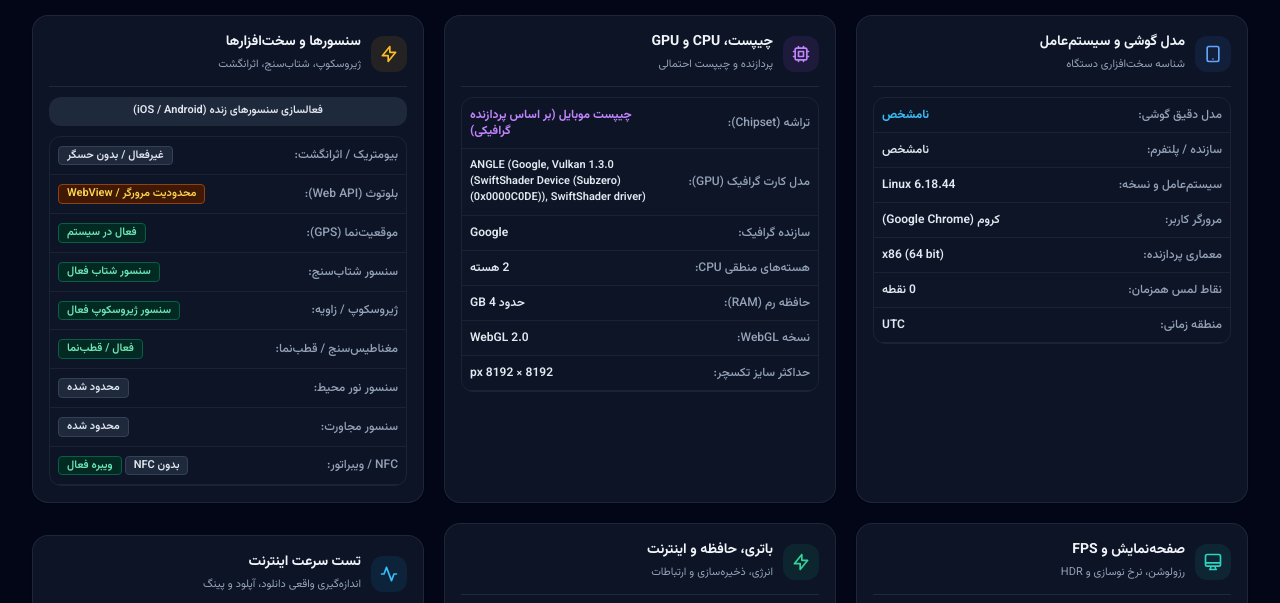
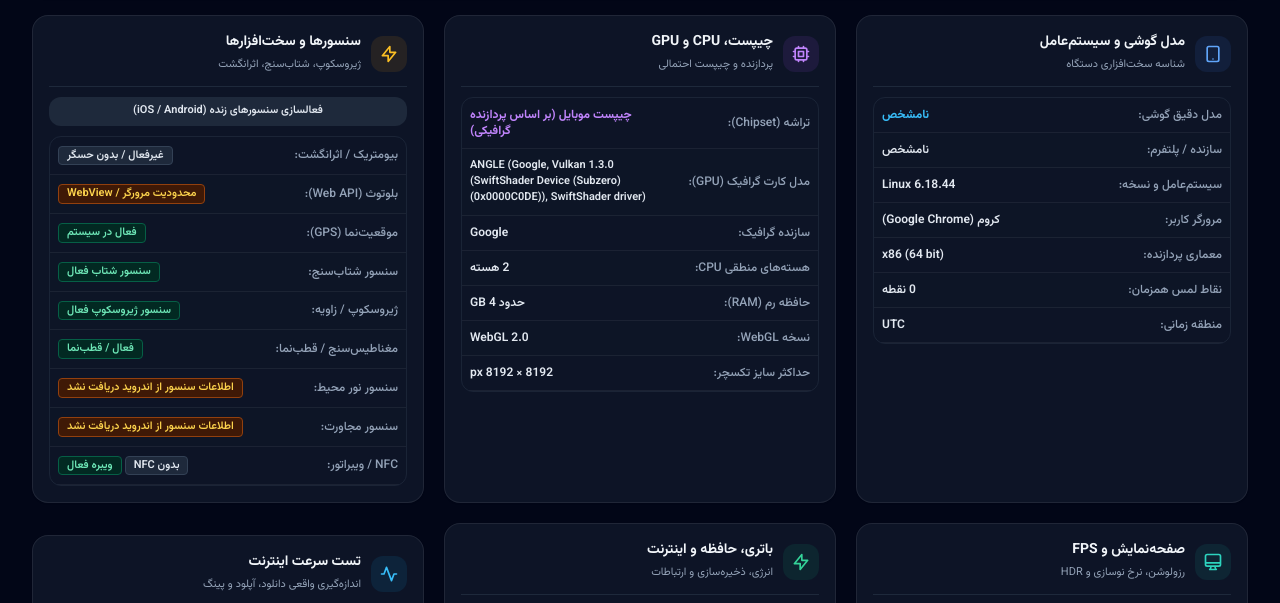
Before and after one commit to masoud73d/etela-ate-system-, a plain HTML site: page index.html in a window 1280 px wide. Shown: the part 117-720 px from the top of the page. Drawn offline with nearby package versions, Linux system fonts and the light colour scheme.

Commit message:
Detect light and proximity sensors through Android bridge

```diff
--- a/index.html
+++ b/index.html
@@ -865,9 +865,50 @@
             // Magnetometer / Compass heading
             document.getElementById('mag-status').innerHTML = ('Magnetometer' in window || 'ondeviceorientationabsolute' in window) ? makeBadge('فعال / قطب‌نما', 'success') : makeBadge('محدود در مرورگر', 'info');
 
-            // Ambient Light & Proximity
-            document.getElementById('light-status').innerHTML = ('AmbientLightSensor' in window) ? makeBadge('پشتیبانی می‌شود', 'success') : makeBadge('محدود شده', 'info');
-            document.getElementById('proximity-status').innerHTML = ('ProximitySensor' in window || 'ondeviceproximity' in window) ? makeBadge('پشتیبانی می‌شود', 'success') : makeBadge('محدود شده', 'info');
+            // Android WebView does not expose AmbientLightSensor/ProximitySensor
+            // consistently. Ask the native SensorManager bridge for real hardware data.
+            const nativeInfo = readNativeDeviceInfo(true);
+            const nativeSensors = nativeInfo && Array.isArray(nativeInfo.sensors)
+                ? nativeInfo.sensors : null;
+
+            function showHardwareSensorStatus(elementId, nativeFlag, nativeName, sensorType, browserApiAvailable, label) {
+                const element = document.getElementById(elementId);
+                let detected = typeof nativeFlag === 'boolean' ? nativeFlag : null;
+                let name = nativeName || '';
+
+                if (detected === null && nativeSensors) {
+                    const match = nativeSensors.find(sensor => Number(sensor.type) === sensorType);
+                    detected = !!match;
+                    if (match && match.name) name = match.name;
+                }
+
+                if (detected === true) {
+                    element.innerHTML = makeBadge('شناسایی شد', 'success', name || label);
+                } else if (detected === false) {
+                    element.innerHTML = makeBadge('در سخت‌افزار شناسایی نشد', 'warning');
+                } else if (browserApiAvailable) {
+                    element.innerHTML = makeBadge(label + ' (پشتیبانی مرورگر)', 'success');
+                } else {
+                    element.innerHTML = makeBadge('اطلاعات سنسور از اندروید دریافت نشد', 'warning');
+                }
+            }
+
+            showHardwareSensorStatus(
+                'light-status',
+                nativeInfo && nativeInfo.hasLightSensor,
+                nativeInfo && nativeInfo.lightSensorName,
+                5,
+                ('AmbientLightSensor' in window),
+                'سنسور نور محیط'
+            );
+            showHardwareSensorStatus(
+                'proximity-status',
+                nativeInfo && nativeInfo.hasProximitySensor,
+                nativeInfo && nativeInfo.proximitySensorName,
+                8,
+                ('ProximitySensor' in window || 'ondeviceproximity' in window),
+                'سنسور مجاورت'
+            );
 
             // NFC & Vibration
             const hasNFC = 'NDEFReader' in window;
```
